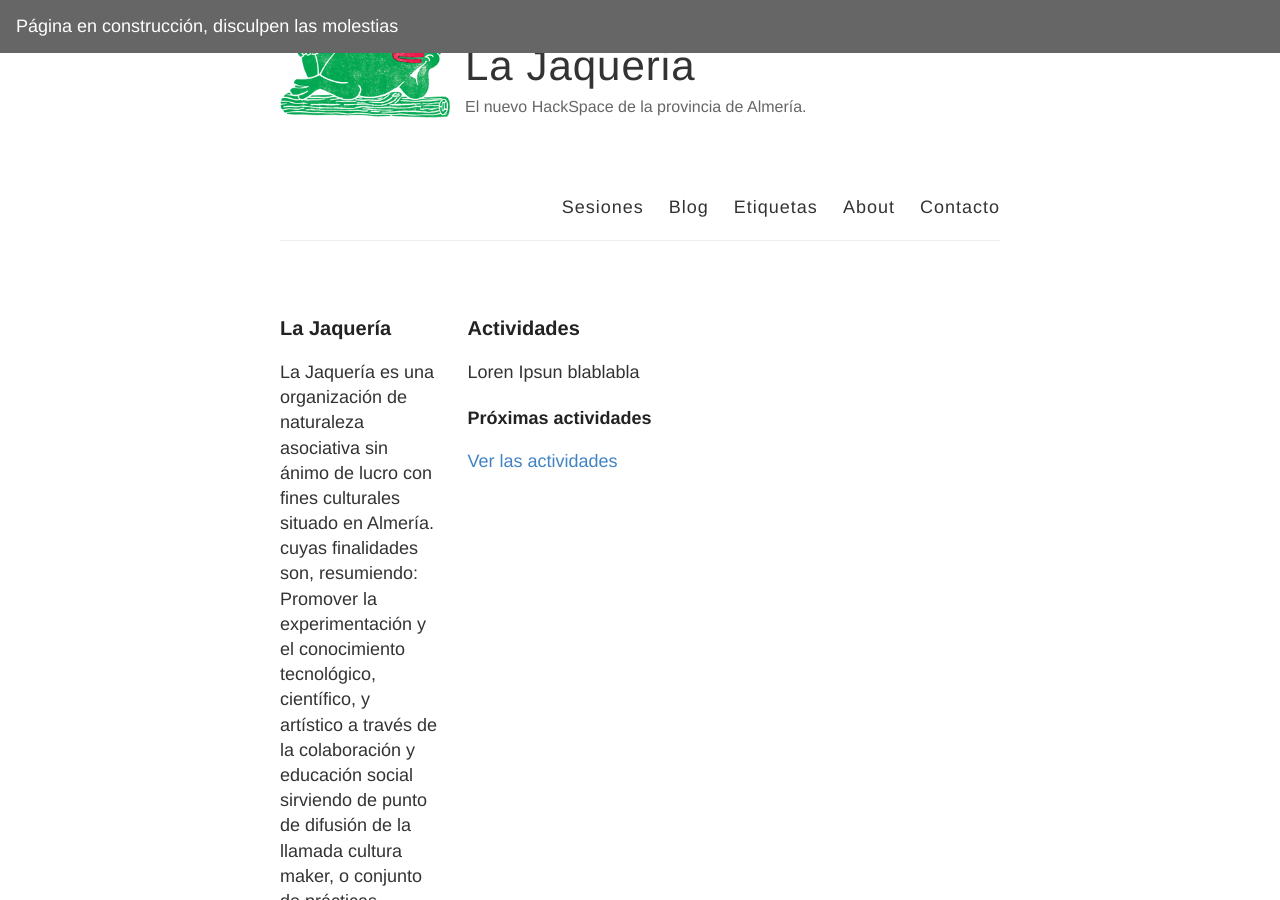
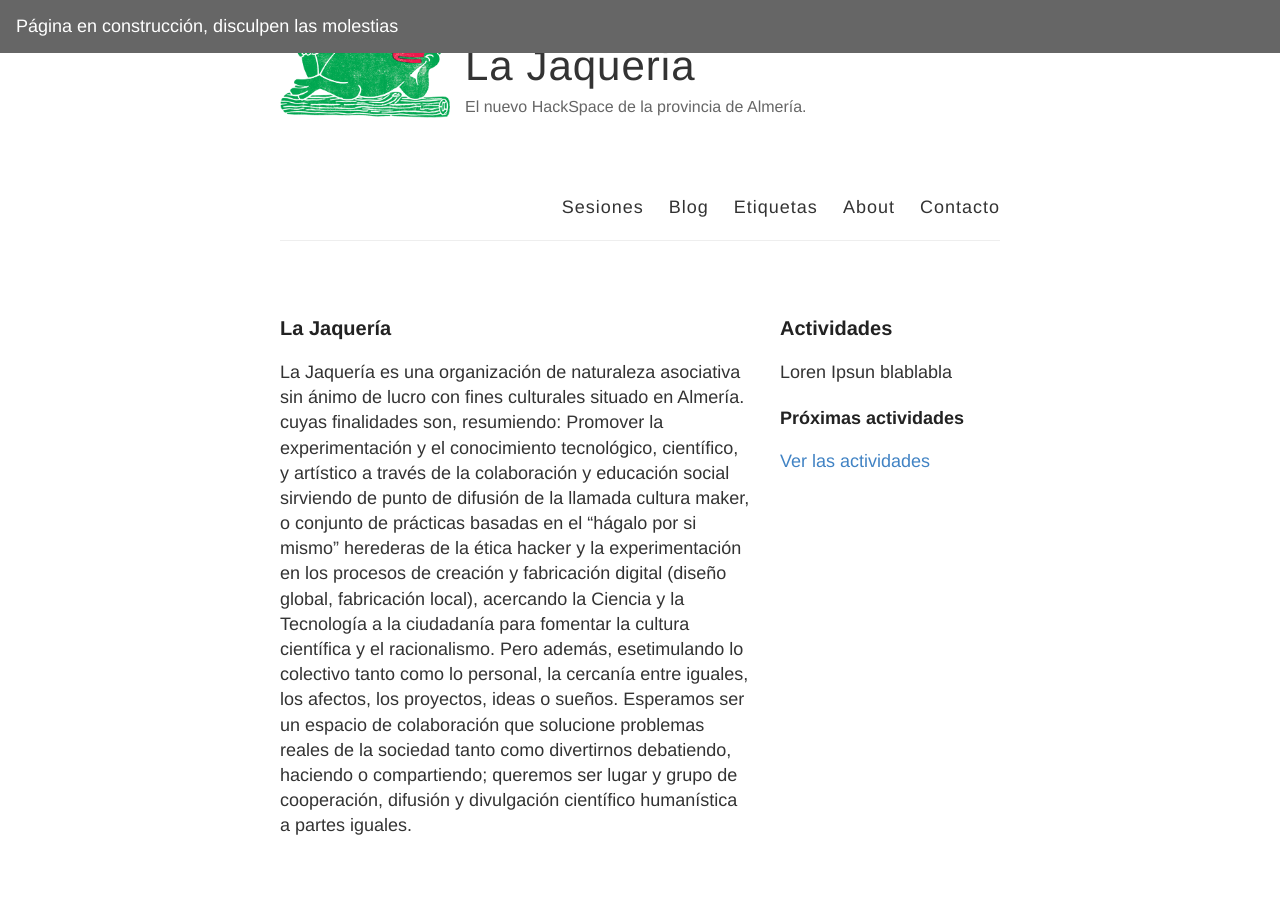
Before and after one commit to LaJaqueria/LaJaqueria.github.io, a Jekyll site: the page built from index.html, in a window 1280 px wide and 900 px high. Built offline with Jekyll 4.4.1, drawn with Linux system fonts in a browser that asks for light colours.

Commit message:
portada cambiada

```diff
--- a/index.html
+++ b/index.html
@@ -5,7 +5,7 @@
 <div class="row">
 
 
-    <div class="col-md-3">
+    <div class="col-md-8">
 
         <h3>La Jaquería</h3>
         <p>La Jaquería es una organización de naturaleza asociativa sin ánimo de lucro con fines culturales situado en Almería.
```
